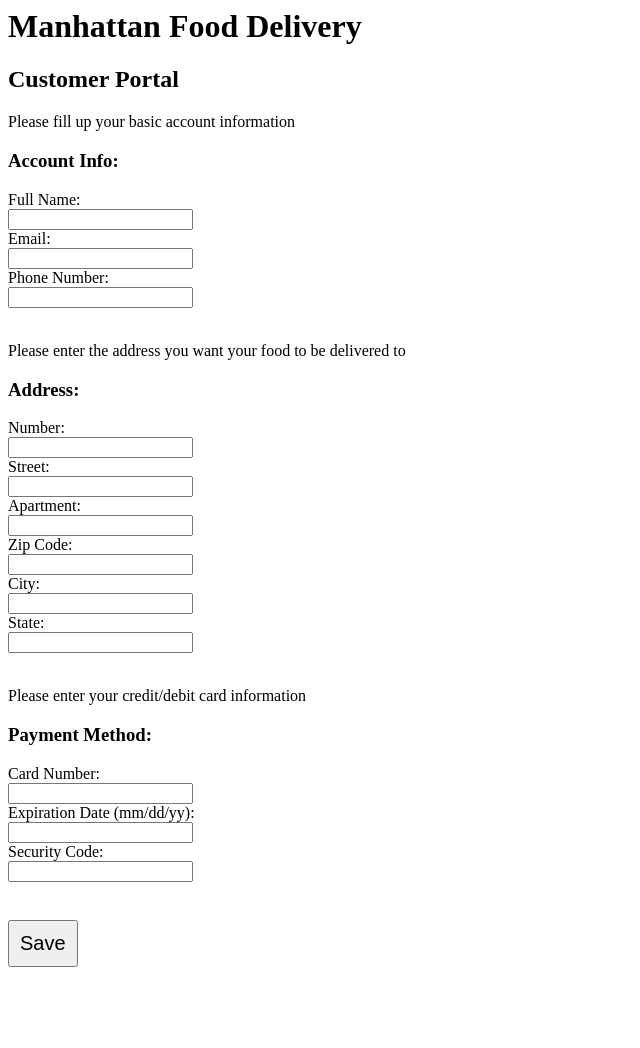
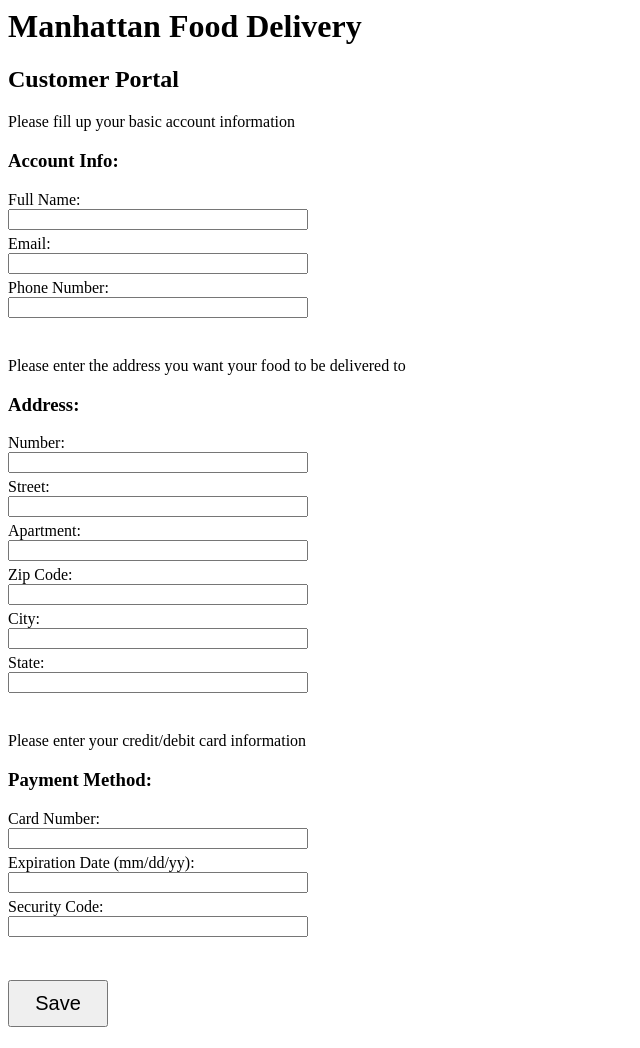
Before and after one commit to patriciathai/CS411-Project, a Flask app: page /customer_signup in a window 1280 px wide. Shown: the whole page, without its empty margins (0-640 px from the left). Before the commit the page ends 967 px from the top, so only its background shows below. Run offline with Flask 2, Linux system fonts and the light colour scheme; parts of the project's set-up code (start-up, migrations or seed data) failed here and were passed over.

Commit message:
Passing variable to customer_main

```diff
--- a/server.py
+++ b/server.py
@@ -90,11 +90,19 @@ def add_customer():
   g.conn.execute('INSERT INTO payment_method VALUES (%s, %s, %s)', card_num, exp, sec)
   g.conn.execute('INSERT INTO pays_with VALUES (%s, %s)', cid, card_num)
 
-  return redirect('/customer_main')
+  url = '/customer_main/' + cid
+  return redirect(url)
 
-@app.route("/customer_main")
-def customer_main():
-  return render_template('customer_main.html')
+@app.route("/customer_main/<cid>")
+def customer_main(cid):
+  cursor = g.conn.execute("SELECT c_name FROM customer WHERE cid={cid}".format(cid=cid))
+  c_names = []
+  for result in cursor:
+    c_names.append(result[0])  # can also be accessed using result[0]
+  cursor.close()
+  c_name = c_names[0]
+
+  return render_template('customer_main.html', cid = cid, c_name = c_name)
 
 @app.route('/driver')
 def get_driver():
--- a/templates/customer_signup.html
+++ b/templates/customer_signup.html
@@ -1,10 +1,16 @@
 <html>
     <head>
         <style>
+            input {
+                width: 300px;
+                margin-bottom: 5px;
+            }
+
             .save_btn {
                 margin-top: 20px;
                 font-size: 20px;
                 padding: 10px;
+                width: 100px;
             }
         </style>
     </head>
@@ -12,7 +18,7 @@
         <h1>Manhattan Food Delivery</h1>
         <h2>Customer Portal</h2>
         <form method="POST" action="/add_customer">
-            <div class="col-4">
+            <div class="account">
                 <p>Please fill up your basic account information</p>
                 <h3>Account Info:</h3>
                 <label for="s_name">Full Name:</label><br>
@@ -23,7 +29,7 @@
                 <input type="text" id="s_phone" name="s_phone">
             </div><br>
 
-            <div class="col-4">
+            <div class="address">
                 <p>Please enter the address you want your food to be delivered to</p>
                 <h3>Address:</h3>
                 <label for="number">Number:</label><br>
@@ -40,7 +46,7 @@
                 <input type="text" id="state" name="state"><br>
             </div><br>
 
-            <div class="col-4">
+            <div class="payment">
                 <p>Please enter your credit/debit card information</p>
                 <h3>Payment Method:</h3>
                 <label for="card_num">Card Number:</label><br>
```
Also changed, not shown: templates/customer_main.html (+11 -1 lines), 1 other file.
